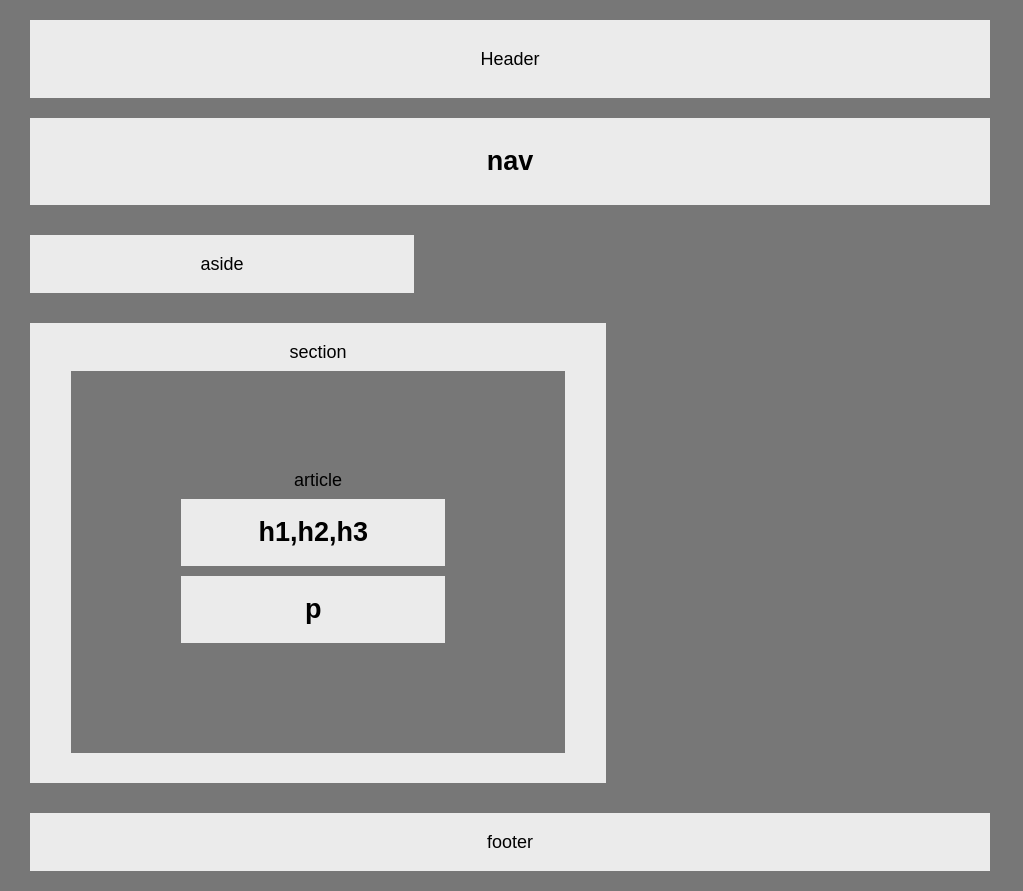
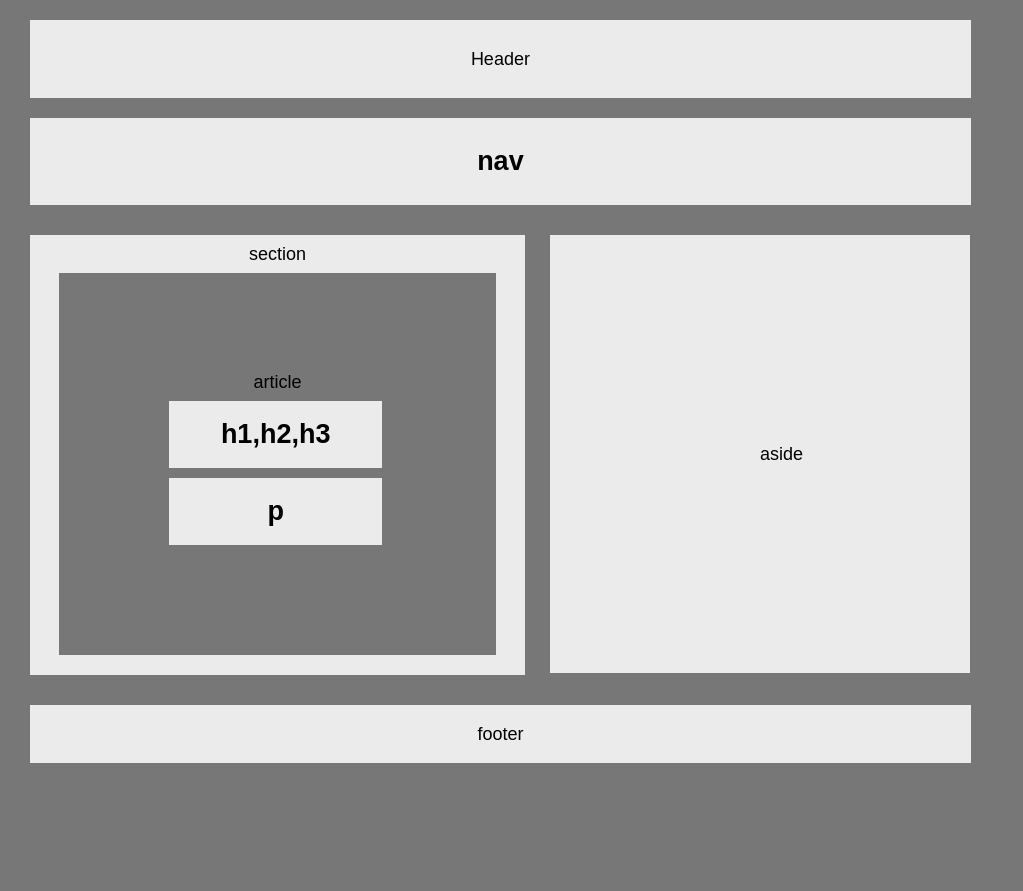
Before and after one commit to edmondsontimmy/HW-Wireframe, a PHP site: page / in a window 1280 px wide. Shown: the whole page, without its empty margins (0-1023 px from the left). After the commit the page ends 763 px from the top, so only its background shows below. Run offline with PHP 8.4, Linux system fonts and the light colour scheme.

Commit message:
fifth commit

```diff
--- a/index.html
+++ b/index.html
@@ -15,9 +15,11 @@
 	</section>
 
 	<section id="aside">aside</section>
+
 	<section id="section">
 		section
-		<article id="article">article
+		<article id="article">
+			article
 			<h2 id="headers">h1,h2,h3</h2>
 			<h2 id="p">p</h2>
 		</article>
--- a/style.css
+++ b/style.css
@@ -16,20 +16,19 @@ section{
 }
 #header{
 	background-color: #ebebeb;
-	width: 100%;
+	width: 98%;
 	padding: 20px;
 	margin-bottom: 20px;
 }
 #nav{
 	background-color: #ebebeb;
-	width: 100%;
+	width: 98%;
 	padding: 20px;
 	margin-bottom: 20px;
 }
 #section{
 	background-color: #ebebeb;
-	width: 60%;
-	padding: 20px;
+	padding: 10px;
 	float:left;
 }
 #article{
@@ -53,13 +52,13 @@ section{
 #aside{
 	background-color: #ebebeb;
 	width:40%;
-	padding: 20px;
+	padding: 210px;
 	display: block;
-	float:left;
+	float:right;
 }
 #footer{
 	background-color: #ebebeb;
-	width: 100%;
+	width: 98%;
 	padding: 20px;
 	float: left
 }
```
